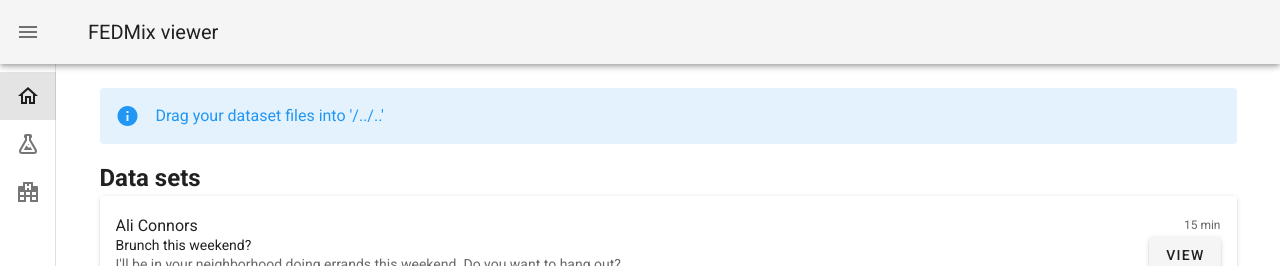
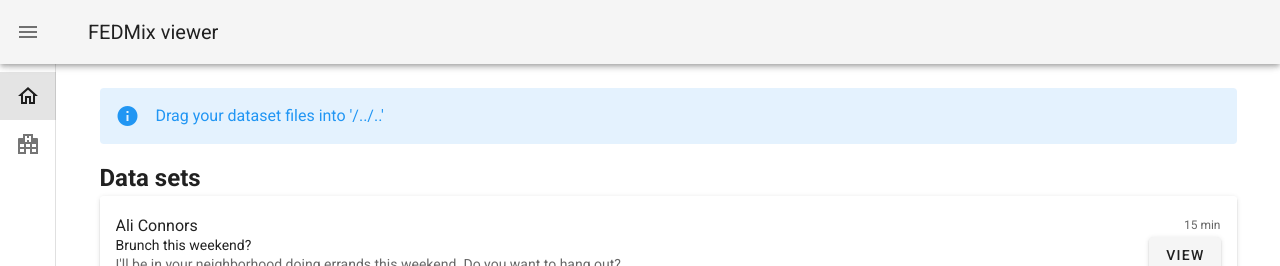
Before and after one commit to FEDMix/fedmix-viewer, a Nuxt app: page / in a window 1280 px wide. Shown: the top 266 px of the page. Built offline with nearby package versions, Linux system fonts and the light colour scheme.

Commit message:
Remove researcher view icon from the sidebar

```diff
--- a/layouts/default.vue
+++ b/layouts/default.vue
@@ -79,11 +79,6 @@ export default {
           to: '/',
         },
         {
-          icon: mdiFlaskOutline,
-          title: 'Researcher view',
-          to: '/researcher-view',
-        },
-        {
           icon: mdiHospitalBuilding,
           title: 'Clinical View',
           to: '/clinic-view',
```
